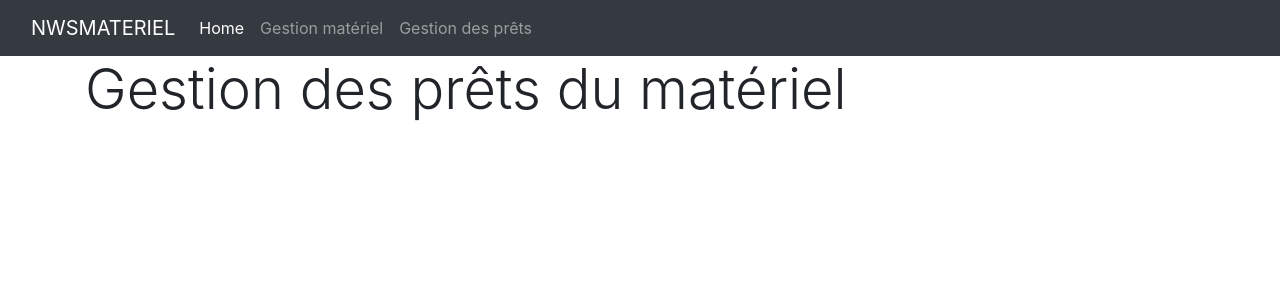
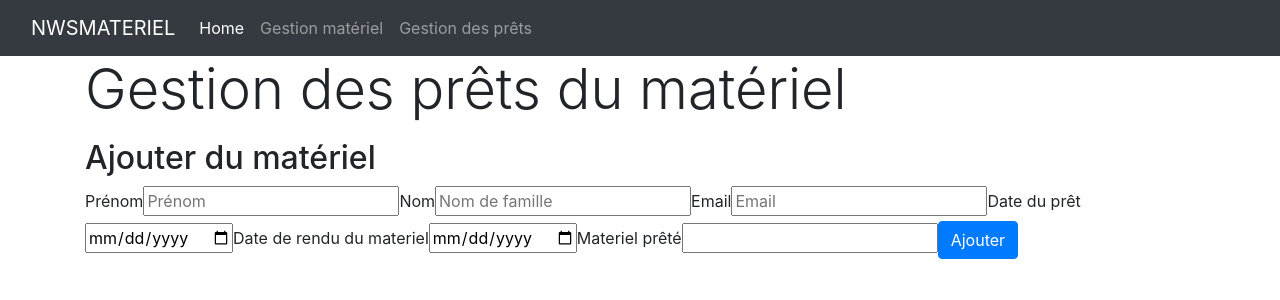
Before and after one commit to EnzoHerichard/nws_inventory, a React (Create React App) app in the folder client/: page /pret_materiel in a window 1280 px wide. Shown: the top 300 px of the page. Built offline with nearby package versions, Linux system fonts and the light colour scheme.

Commit message:
feat: functiion update

```diff
--- a/client/src/Pages/materiel.js
+++ b/client/src/Pages/materiel.js
@@ -39,16 +39,21 @@ function GestionMaterial() {
                 );
             });
     }
-    const updateMaterials = () => {
-        fetch(`http://localhost:3001/update/${idmaterial}`,{
+    const updateMaterials = (idmaterials) => {
+        fetch(`http://localhost:3001/update/${idmaterials}`,{
             method: 'PUT',
             headers: { "Content-Type": "application/json" },
             body: JSON.stringify({ name: name, description: description })
-        }).then(() => {
-            console.log("Success");
+        }).then(response => response.json())
+        .then((response) => {
+            setMaterialsList(
+                materialsList.map((val) => {
+                    return val.idmaterials == idmaterials ? {idmaterials: val.idmaterials, name: val.name, description: val.description} : val
+                })
+            );
+        });
+}
 
-        })
-    }
     return (
         <div className="container">
             <div className="row">
@@ -70,8 +75,8 @@ function GestionMaterial() {
                     {materialsList.map((val,key)=> {
                         return (
                                 <tr>
-                                    <td>{val.name}</td>
-                                    <td>{val.description}</td>
+                                    <td><input onChange={(event) => {setName(event.target.value);}} type="text" placeholder={val.name}/></td>
+                                    <td><input onChange={(event) => {setDescription(event.target.value);}} type="text" placeholder={val.description}/></td>
                                     <button onClick={()=> {deleteMaterials(val.idmaterials)}}>Supprimer</button>
                                     <button onClick={()=> {updateMaterials(val.idmaterials)}}>Modifier</button>
                                 </tr>
--- a/client/src/Pages/pret.js
+++ b/client/src/Pages/pret.js
@@ -1,10 +1,33 @@
-import React from "react";
+import { useState } from "react";
 import "../assets/style.css";
-function gestionPret(){
-    function addReservation(){
+function GestionPret(){
+    const [firstName, setFirstName] = useState('');
+    const [lastName, setLastName] = useState('');
+    const [email, setEmail] = useState('');
+    const [dateDeb, setDateDeb] = useState('');
+    const [dateFin, setDateFin] = useState('');
+    const [idmaterials, setIdmaterials] = useState('');
 
+    const [materialsList, setMaterialsList] = useState([]);
+    const addReservation = () => {
+        fetch('http://localhost:3001/createReservation', {
+            method: 'POST',
+            headers: { "Content-Type": "application/json" },
+            body: JSON.stringify({ firstName: firstName,lastName: lastName, email: email, dateDeb: dateDeb, dateFin: dateFin, idmaterials: idmaterials })
+
+        }).then(() => {
+            console.log("Success");
+
+        })
+    };
+    const getMaterials = () => {
+        fetch('http://localhost:3001/materials', {
+            method: 'GET',
+            headers: { "Content-Type": "application/json" },
+        }).then(response => response.json())
+        .then(response => setMaterialsList(response))
     }
-    function geReservation(){
+    function getReservation(){
 
     }
     return (
@@ -15,7 +38,41 @@ function gestionPret(){
                     <p className="lead"></p>
                 </div>
             </div>
+            <div className="row">
+                <div className="col-md-12">
+                    <h2>Ajouter du matériel</h2>
+                    <form onSubmit={addReservation}>
+                        <div className="form-group">
+                            <label>Prénom</label>
+                            <input type="text" onChange={(event) => {
+                                setFirstName(event.target.value);
+                            }} className="form-input" id="fisrtName" placeholder="Prénom" />
+                            <label>Nom</label>
+                            <input type="text" onChange={(event) => {
+                                setLastName(event.target.value);
+                            }} className="form-input" id="lastName" placeholder="Nom de famille" />
+                            <label>Email</label>
+                            <input type="text" onChange={(event) => {
+                                setEmail(event.target.value);
+                            }} className="form-input" id="email" placeholder="Email" />
+                            <label>Date du prêt</label>
+                            <input type="date" onChange={(event) => {
+                                setDateDeb(event.target.value);
+                            }} className="form-input" id="dateDeb" />
+                            <label>Date de rendu du materiel</label>
+                            <input type="date" onChange={(event) => {
+                                setDateFin(event.target.value);
+                            }} className="form-input" id="dateFin" />
+                            <label>Materiel prêté</label>
+                            <input type="text" onChange={(event) => {
+                                setIdmaterials(event.target.value);
+                            }} className="form-input" id="idmaterials" />
+                            <button type="submit" className="btn btn-primary" >Ajouter</button>
+                        </div>
+                    </form>
+                </div>
+            </div>
         </div>
         )}
 
-export default gestionPret;
+export default GestionPret;
```
Also changed, not shown: 1 other file (tests, documents, lock files or other folders).
